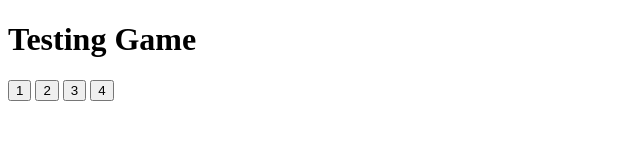
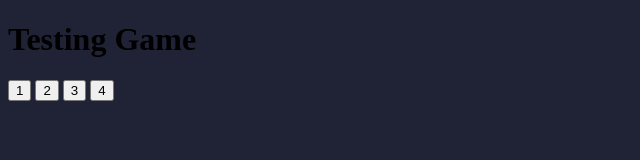
Before and after one commit to bluelevi/bluelevi.github.io, a plain HTML site: page index.html in a window 1280 px wide. Shown: the whole page, without its empty margins (0-640 px from the left). Drawn offline with Linux system fonts and the light colour scheme.

Commit message:
Update styles.css

```diff
--- a/styles.css
+++ b/styles.css
@@ -1 +1,3 @@
-background:#00ff00;
+body {
+  background-color:#202336;
+}
```
